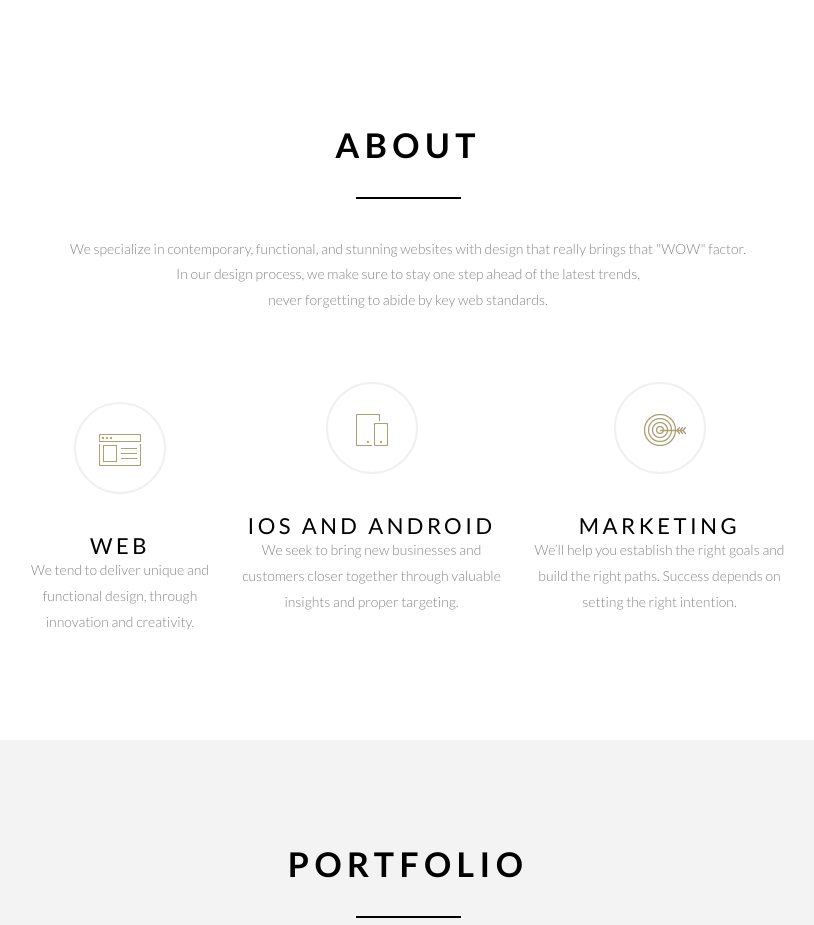
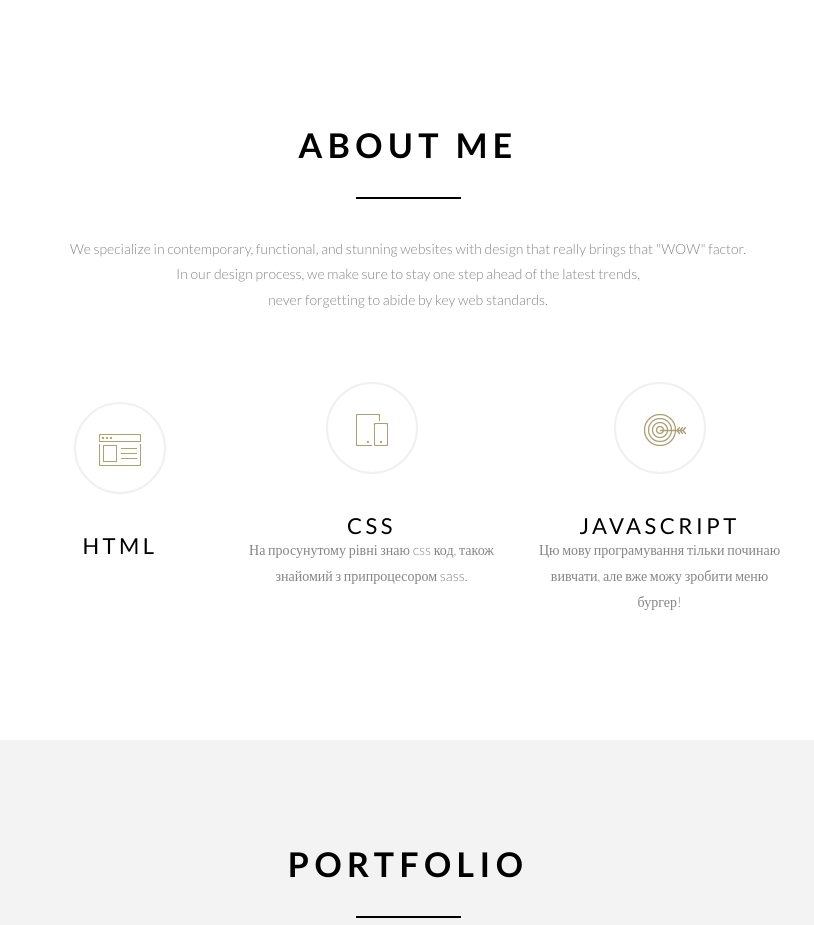
Before and after one commit to Vlad1004061/portfolio, a plain HTML site: page index.html in a window 1280 px wide. Shown: the part 860-1785 px from the top of the page, without its empty margins (232-1046 px from the left). Drawn offline with Linux system fonts and the light colour scheme.

Commit message:
Update index.html

```diff
--- a/index.html
+++ b/index.html
@@ -2,7 +2,7 @@
 <html lang="en">
 	<head>
 		<!-- Заголовок страницы в браузере -->
-		<title>Adaptive</title>
+		<title>Portfolio</title>
 		<!-- Подключаем CSS -->
 		<link rel="stylesheet" href="css/style.css">
 		<!-- Кодировка страницы -->
@@ -38,7 +38,7 @@
 						<a href="#contact" class="menu__button">CONTACT</a>
 					</div>
 					<div class="about__tittle">
-						<h2 class="tittle about__tittle_h2">ABOUT</h2>
+						<h2 class="tittle about__tittle_h2">ABOUT ME</h2>
 						<div class="line line_black"></div>
 						<div class="tittle__subtittle">We specialize in contemporary, functional, and stunning websites with design that really brings that "WOW" factor. <br> In our design process, we make sure to stay one step ahead of the latest trends, <br> never forgetting to abide by key web standards.
 						</div>
@@ -48,23 +48,21 @@
 							<div class="column__icon">
 								<img src="img/web.png" alt="pictures" class="column__img">
 							</div>
-							<span class="column__span">WEB</span>
-							<p class="column__text">We tend to deliver unique and functional design, through innovation and creativity.</p>
+							<span class="column__span">HTML</span>
+							<p class="column__text"Дуже добре розбираюсь у html коді, розумію методологію БЕМ та верстаю по ній.</p>
 						</div>
 						<div class="column__content">
 							<div class="column__icon">
 							<img src="img/ios.png" alt="pictures" class="column__img">
 							</div>
-							<span class="column__span">iOS AND ANDROID</span>
-							<p class="column__text column__text_2">We seek to bring new businesses and customers closer together through valuable insights and proper targeting.</p>
-						</div>
+							<span class="column__span">CSS</span>
+							<p class="column__text column__text_2">На просунутому рівні знаю css код, також знайомий з припроцесором sass.</div>
 						<div class="column__content">
 							<div class="column__icon">
 							<img src="img/marketing.png" alt="pictures" class="column__img column__img_3">
 							</div>
-							<span class="column__span">MARKETING</span>
-							<p class="column__text column__text_3">We’ll help you establish the right goals and build the right paths. Success depends on setting the right intention.</p>
-						</div>
+							<span class="column__span">JavaScript</span>
+							<p class="column__text column__text_3">Цю мову програмування тільки починаю вивчати, але вже можу зробити меню бургер!</div>
 					</div>
 				</div>
 			</div>
```
